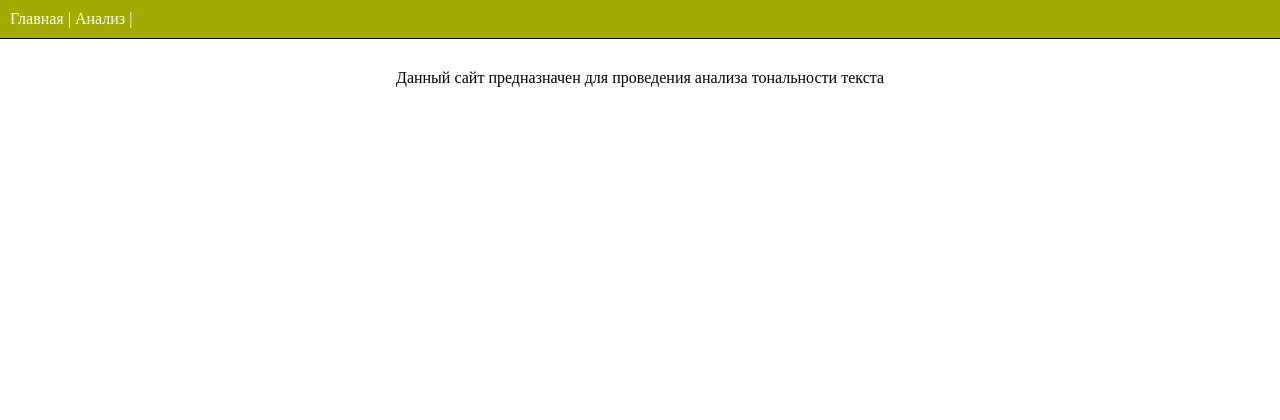
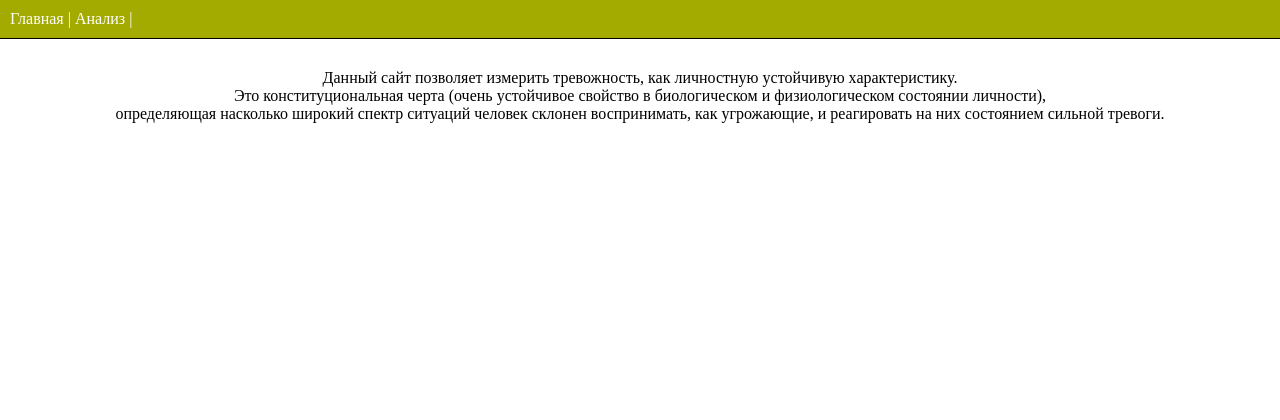
Before and after one commit to NurAliia/ML-sentiment-analysis-django, a Django app: template backend/server/apps/endpoints/templates/main.html in a window 1280 px wide. Shown: the top 420 px of the page. Run offline with Django 3.2, Linux system fonts and the light colour scheme; the template is opened without the code that fills it, so the values that code supplies are empty.

Commit message:
Update main page

```diff
--- a/backend/server/apps/endpoints/static/css/style.css
+++ b/backend/server/apps/endpoints/static/css/style.css
@@ -72,6 +72,7 @@ footer {
 .description {
   display: flex;
   justify-content: center;
+  text-align: center;
   margin-top: 30px;
 }
 
--- a/backend/server/apps/endpoints/templates/main.html
+++ b/backend/server/apps/endpoints/templates/main.html
@@ -2,7 +2,12 @@
 {% block content %}
 <arctile>
   <div class="description">
-    Данный сайт предназначен для проведения анализа тональности текста
+    Данный сайт позволяет измерить тревожность, как личностную устойчивую характеристику.
+    </br>
+    Это конституциональная черта (очень устойчивое свойство в биологическом и физиологическом состоянии личности),
+    </br>
+    определяющая насколько широкий спектр ситуаций человек склонен воспринимать,
+    как угрожающие, и реагировать на них состоянием сильной тревоги.
   </div>
 </arctile>
 {% endblock %}
```
